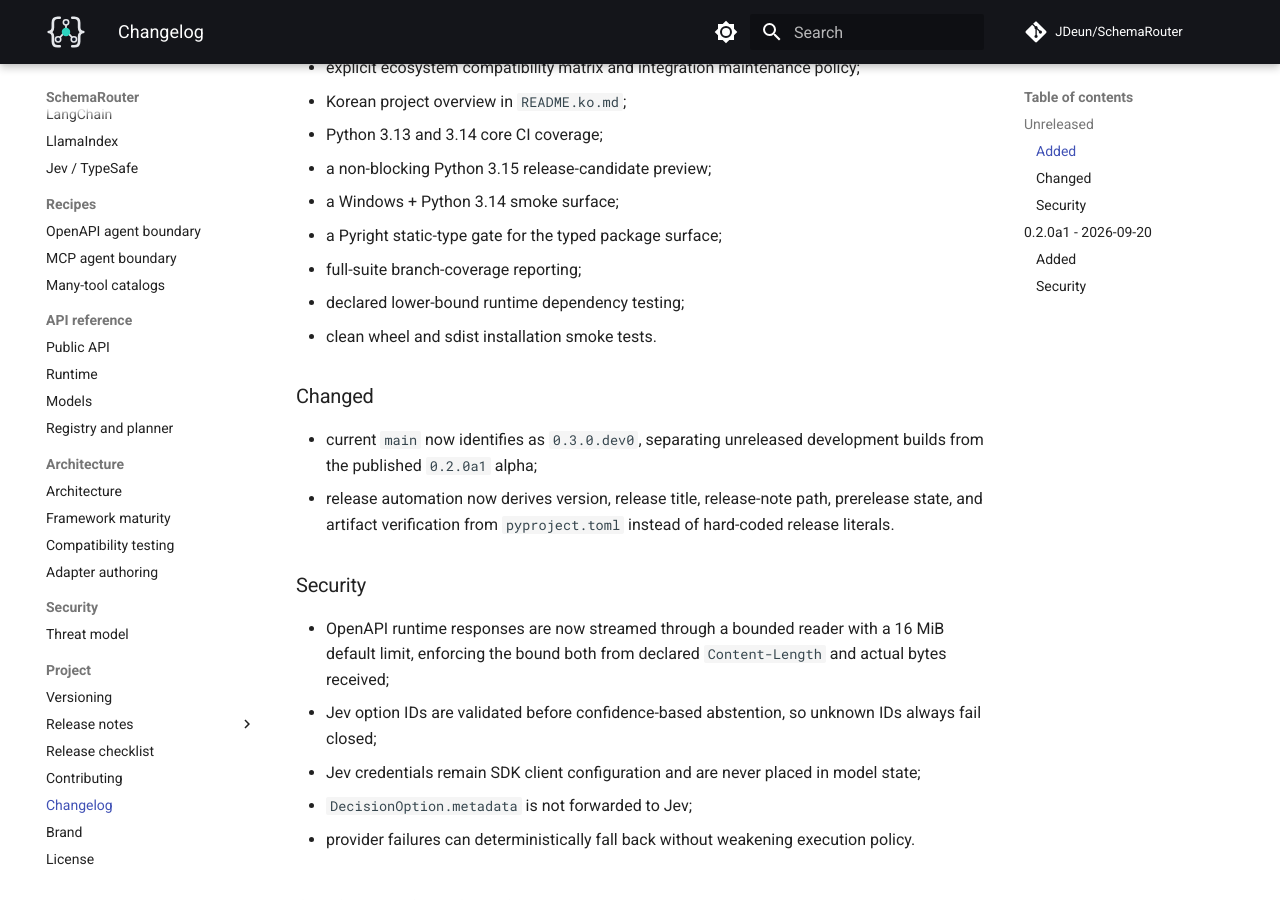
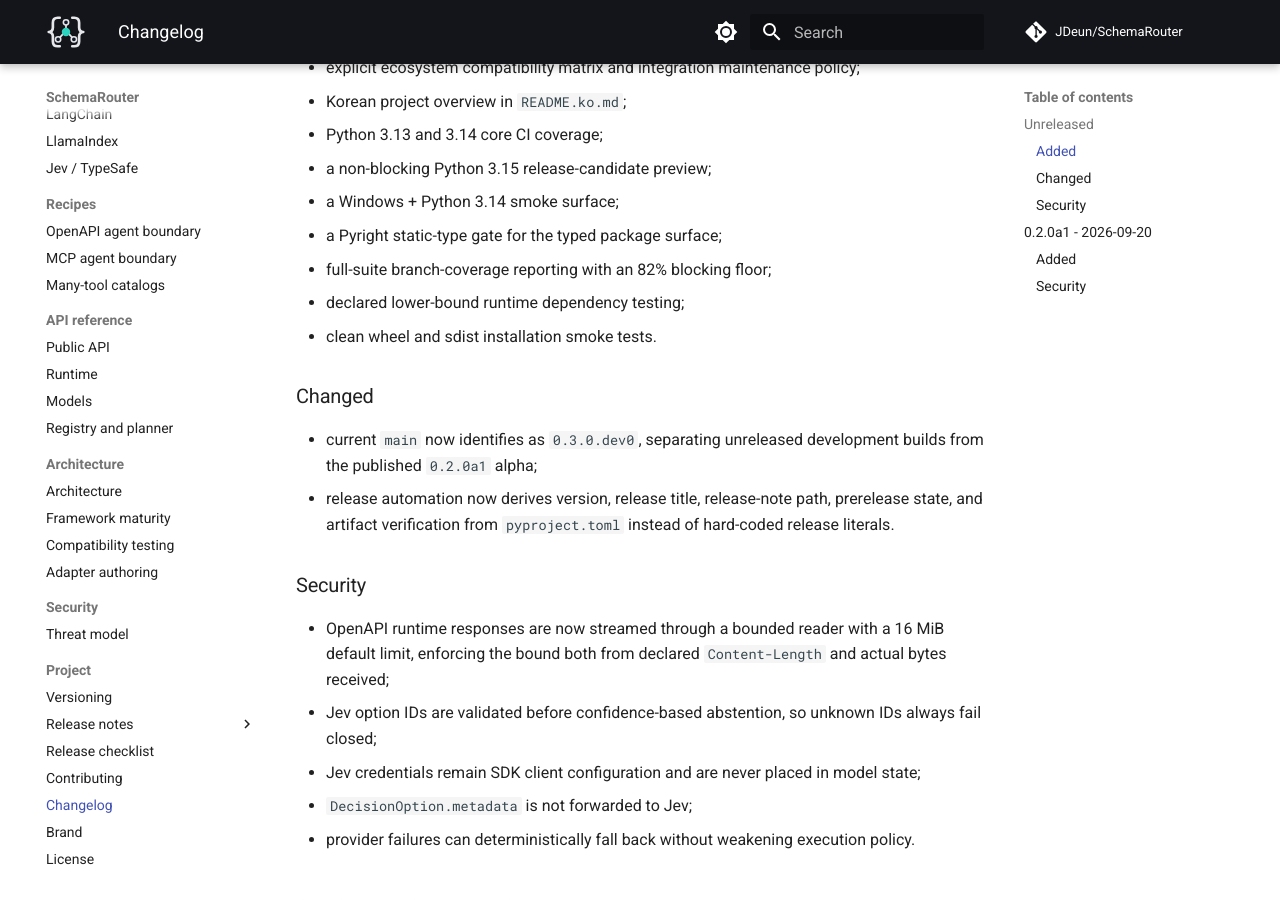
Before and after one commit to JDeun/SchemaRouter, an MkDocs documentation site: the page built from docs/changelog.md, in a window 1280 px wide and 900 px high, scrolled down 564 px. Built offline with MkDocs 1.6.1 and Material for MkDocs 9.7.7, drawn with Linux system fonts in a browser that asks for light colours; comment, search, counter and statistics services are not loaded.

Commit message:
docs: record blocking coverage threshold

```diff
--- a/docs/changelog.md
+++ b/docs/changelog.md
@@ -21,7 +21,7 @@ The project is pre-1.0 and follows the compatibility rules in
 - a non-blocking Python 3.15 release-candidate preview;
 - a Windows + Python 3.14 smoke surface;
 - a Pyright static-type gate for the typed package surface;
-- full-suite branch-coverage reporting;
+- full-suite branch-coverage reporting with an 82% blocking floor;
 - declared lower-bound runtime dependency testing;
 - clean wheel and sdist installation smoke tests.
 
```
